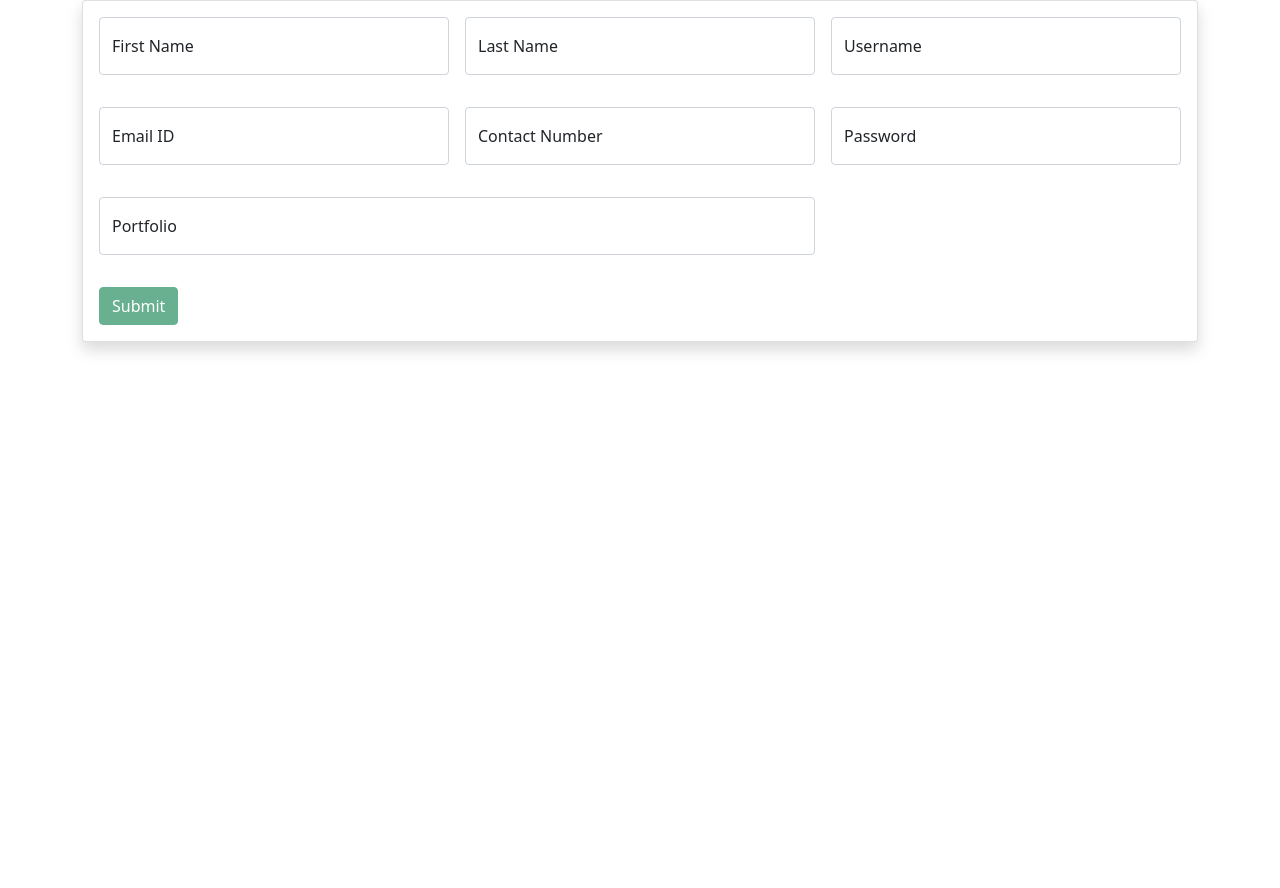
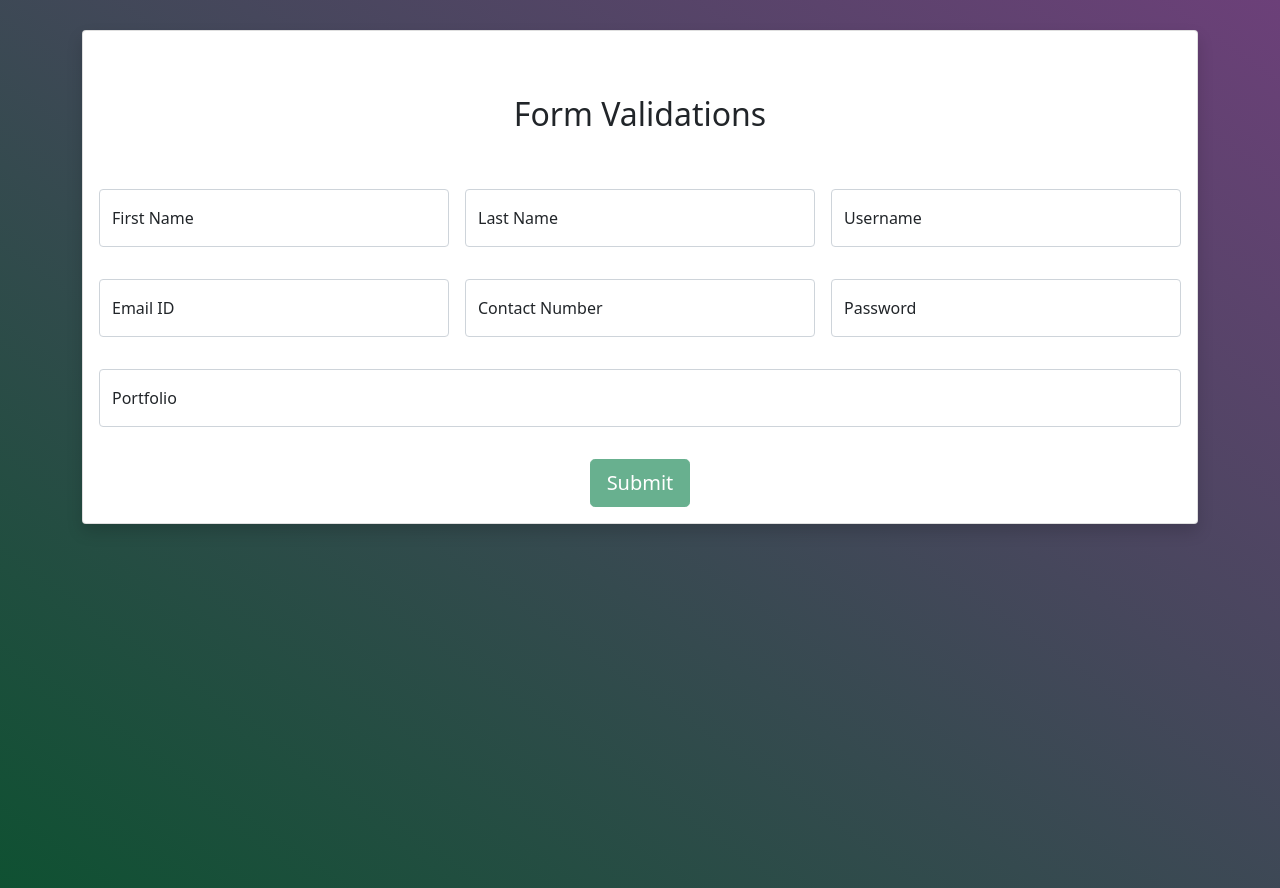
Before and after one commit to Miraz-Uddin/Fullstack-React-boot-camp-batch-03, a React (Vite) app in the folder Tasks/Day-16/: page / in a window 1280 px wide. Before the commit the page ends 800 px from the top, so only its background shows below. Built offline with nearby package versions, Linux system fonts and the light colour scheme.

Commit message:
Validations Feature Done

```diff
--- a/Tasks/Day-16/index.html
+++ b/Tasks/Day-16/index.html
@@ -13,7 +13,14 @@
     <title>React App</title>
   </head>
   <body>
-    <div id="root"></div>
+    <div
+      id="root"
+      style="
+        background: linear-gradient(to top right, #0f5132 0%, #6c4079 100%);
+        height: 111vh;
+        padding-top: 30px;
+      "
+    ></div>
     <script
       src="https://cdn.jsdelivr.net/npm/bootstrap@5.0.2/dist/js/bootstrap.bundle.min.js"
       integrity="sha384-MrcW6ZMFYlzcLA8Nl+NtUVF0sA7MsXsP1UyJoMp4YLEuNSfAP+JcXn/tWtIaxVXM"
--- a/Tasks/Day-16/src/App.css
+++ b/Tasks/Day-16/src/App.css
@@ -91,6 +91,7 @@ li::marker {
     padding: 10px 69px;
     transition: all linear .3s;
     pointer-events: none;
+    box-shadow: inset 0 0 10px #095017;
 }
 
 @media (max-width: 1399.98px) {
--- a/Tasks/Day-16/src/components/Home.jsx
+++ b/Tasks/Day-16/src/components/Home.jsx
@@ -113,6 +113,9 @@ export default function Home() {
           <div className="col-12">
             <div className="card shadow">
               <div className="card-body">
+                <div className="p-5 text-center">
+                  <h2>Form Validations</h2>
+                </div>
                 <form className="row g-3" onSubmit={handleSubmit}>
                   <div className="col-md-6 col-lg-4">
                     <GeneralInput
@@ -192,7 +195,7 @@ export default function Home() {
                       setErrorShow={setErrorShow}
                     />
                   </div>
-                  <div className="col-md-12 col-lg-8">
+                  <div className="col-12">
                     <GeneralInput
                       label="Portfolio"
                       reference={portfolioRef}
@@ -205,10 +208,10 @@ export default function Home() {
                       setErrorShow={setErrorShow}
                     />
                   </div>
-                  <div className="col-12">
+                  <div className="col-12 d-flex justify-content-center">
                     <button
                       type="submit"
-                      className={`btn btn-success ${
+                      className={`btn btn-success btn-lg ${
                         !formSubmitBtnActive ? "disabled-button" : ""
                       }`}
                     >
--- a/Tasks/Day-16/src/utils/nameValidation.js
+++ b/Tasks/Day-16/src/utils/nameValidation.js
@@ -5,7 +5,7 @@ export default function nameValidation(value, name, nameValidationConditions) {
   nameValidationConditions[1].type = /^(?!.*[0-9]).*/.test(value)
     ? "valid"
     : "invalid";
-  nameValidationConditions[2].type = /^[a-zA-Z\s]{1,}$/.test(value)
+  nameValidationConditions[2].type = /^[a-zA-Z\s\.]{1,}$/.test(value)
     ? "valid"
     : "invalid";
   nameValidationConditions[3].type = value.length > 3 ? "valid" : "invalid";
```
